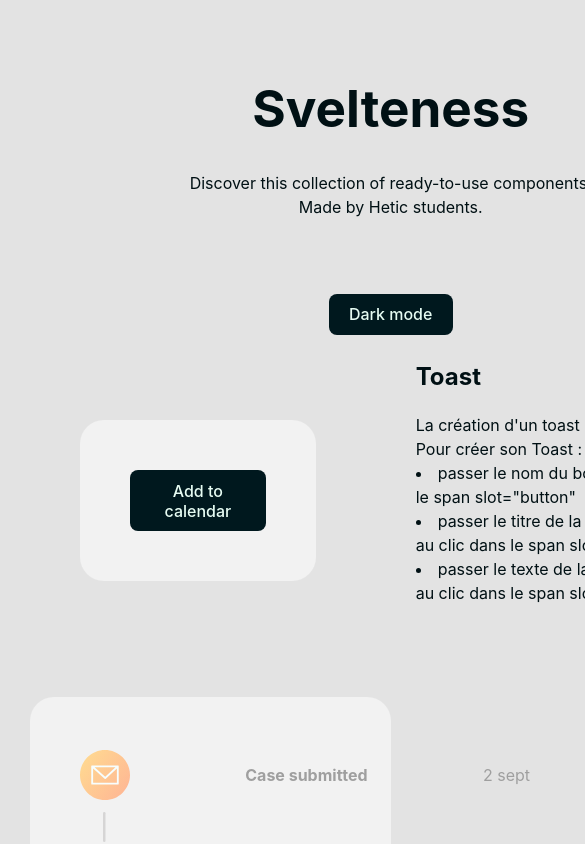
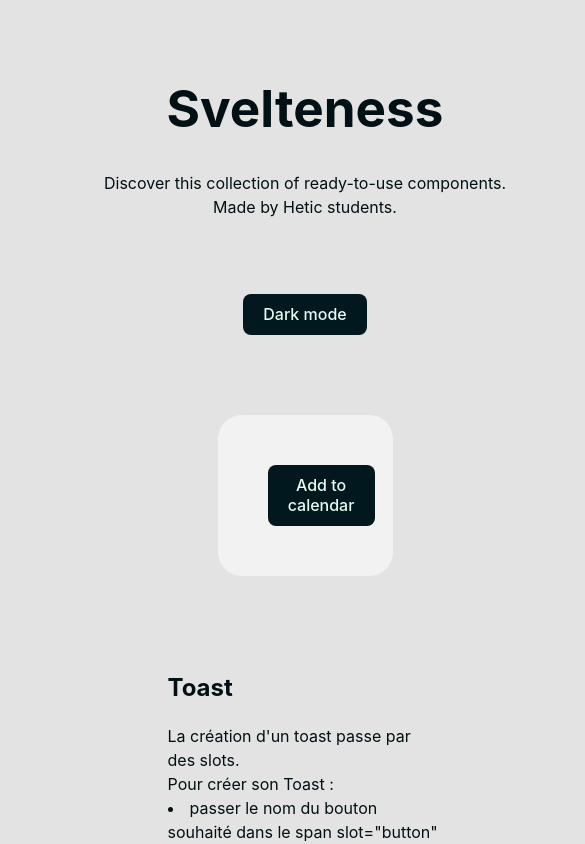
Before and after one commit to TP-Svelte/TP_Svelte_components, a Svelte app: page / in a window 390 px wide. Shown: the top 844 px of the page, 585 px wide, since content can reach past the window. Built offline with nearby package versions, Linux system fonts and the light colour scheme.

Commit message:
Change flex responsive layout

```diff
--- a/src/App.svelte
+++ b/src/App.svelte
@@ -201,6 +201,12 @@
         gap: 50px
     }
 
+    @media (max-width: 950px){
+        .flex {
+            flex-wrap: wrap;
+        }
+    }
+
     .flex > div {
         width: 50%;
     }
--- a/src/UI/Searchbar.svelte
+++ b/src/UI/Searchbar.svelte
@@ -64,7 +64,6 @@
 
 .container {
     padding: 18px 3%;
-    min-height: 400px;
     width: 500px;
     border-radius: 24px;
 }
```
